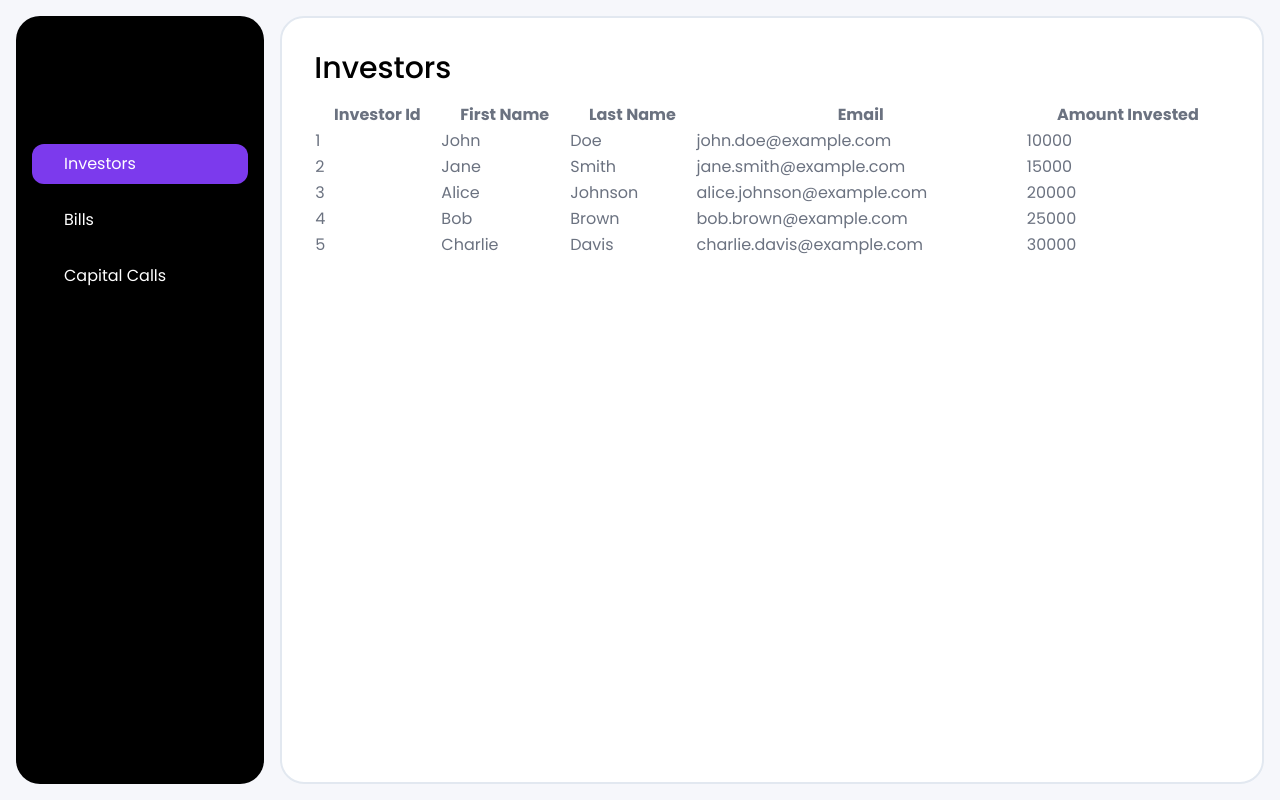
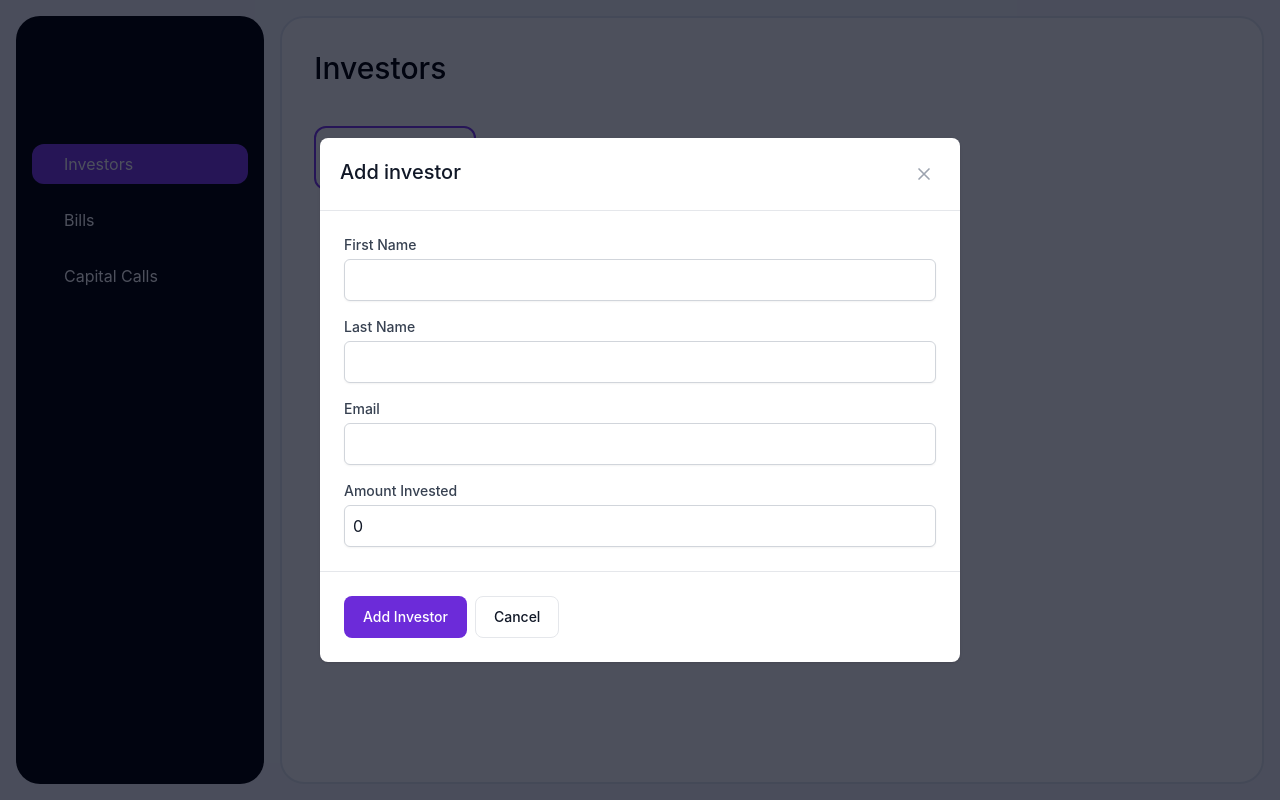
Before and after one commit to moustaphboss/archimed, a React (Create React App) app in the folder client/: page / in a window 1280 px wide. Both pictures are taken after a click on the button "Add Investor". Built offline with nearby package versions, Linux system fonts and the light colour scheme.

Commit message:
Adding investor form

```diff
--- a/client/src/App.tsx
+++ b/client/src/App.tsx
@@ -1,5 +1,7 @@
 import React, { useState } from "react";
 import "./App.css";
+import "flowbite/dist/flowbite.css";
+
 import Sidebar from "./components/Sidebar";
 import CapitalCallsSection from "./components/sections/CapitalCallsSection";
 import BillsSection from "./components/sections/BillsSection";
--- a/client/src/components/sections/InvestorsSection.tsx
+++ b/client/src/components/sections/InvestorsSection.tsx
@@ -1,6 +1,6 @@
 import React, { useState } from "react";
 import { Investor } from "../../utils/interfaces";
-import { Table } from "flowbite-react";
+import { Button, Modal, Table } from "flowbite-react";
 
 const INVESTORS: Investor[] = [
   {
@@ -42,15 +42,49 @@ const INVESTORS: Investor[] = [
 
 export default function InvestorsSection() {
   const [investors, setInvestors] = useState<Investor[]>([]);
+  const [openModal, setOpenModal] = useState(false);
+  const [newInvestor, setNewInvestor] = useState<Investor>({
+    id: 0,
+    first_name: "",
+    last_name: "",
+    email: "",
+    amount_invested: 0,
+  });
+
   const hasInvestors = investors.length > 0;
 
-  const generateInvestors = () => {
-    setInvestors(INVESTORS);
+  const handleChange = (e: React.ChangeEvent<HTMLInputElement>) => {
+    const { name, value } = e.target;
+    setNewInvestor((prev) => ({
+      ...prev,
+      [name]: name === "amount_invested" ? parseFloat(value) : value,
+    }));
+  };
+
+  const handleAddInvestor = () => {
+    setInvestors((prev) => [...prev, { ...newInvestor, id: prev.length + 1 }]);
+    setOpenModal(false);
+    setNewInvestor({
+      id: 0,
+      first_name: "",
+      last_name: "",
+      email: "",
+      amount_invested: 0,
+    });
   };
 
   return (
     <>
       <h1 className="text-3xl font-medium">Investors</h1>
+
+      <button
+        onClick={() => setOpenModal(true)}
+        className="text-lg text-violet-600 border-2 border-violet-600 font-medium hover:bg-violet-600 hover:text-white p-4 rounded-xl mt-10 "
+      >
+        <i className={`fi-rr-user-add mt-2 mr-4`}></i>
+        Add Investor
+      </button>
+
       {hasInvestors ? (
         <div className="mt-4">
           <Table>
@@ -76,7 +110,7 @@ export default function InvestorsSection() {
         </div>
       ) : (
         <div className="mt-4 flex flex-col items-center">
-          <p className="mt-20 mb-8 text-gray-500 text-2xl">
+          <p className="mb-8 text-gray-500 text-2xl">
             There are no investors to display.
           </p>
           <div className="bg-slate-100 p-8 mb-8 rounded-3xl">
@@ -124,15 +158,76 @@ export default function InvestorsSection() {
               </defs>
             </svg>
           </div>
-
-          <button
-            onClick={() => generateInvestors()}
-            className=" bg-violet-600 hover:bg-violet-700 text-white p-4 rounded-xl"
-          >
-            Add Investor
-          </button>
         </div>
       )}
+
+      <Modal
+        show={openModal}
+        className="text-gray-900 bg-slate-950 bg-opacity-70"
+        onClose={() => setOpenModal(false)}
+      >
+        <Modal.Header>Add investor</Modal.Header>
+        <Modal.Body>
+          <form className="space-y-4">
+            <div>
+              <label className="block text-sm font-medium text-gray-700">
+                First Name
+              </label>
+              <input
+                type="text"
+                name="first_name"
+                value={newInvestor.first_name}
+                onChange={handleChange}
+                className="mt-1 block w-full p-2 border border-gray-300 rounded-md shadow-sm focus:ring-indigo-500 focus:border-indigo-500 sm:text-sm"
+              />
+            </div>
+            <div>
+              <label className="block text-sm font-medium text-gray-700">
+                Last Name
+              </label>
+              <input
+                type="text"
+                name="last_name"
+                value={newInvestor.last_name}
+                onChange={handleChange}
+                className="mt-1 block w-full p-2 border border-gray-300 rounded-md shadow-sm focus:ring-indigo-500 focus:border-indigo-500 sm:text-sm"
+              />
+            </div>
+            <div>
+              <label className="block text-sm font-medium text-gray-700">
+                Email
+              </label>
+              <input
+                type="email"
+                name="email"
+                value={newInvestor.email}
+                onChange={handleChange}
+                className="mt-1 block w-full p-2 border border-gray-300 rounded-md shadow-sm focus:ring-indigo-500 focus:border-indigo-500 sm:text-sm"
+              />
+            </div>
+            <div>
+              <label className="block text-sm font-medium text-gray-700">
+                Amount Invested
+              </label>
+              <input
+                type="number"
+                name="amount_invested"
+                value={newInvestor.amount_invested}
+                onChange={handleChange}
+                className="mt-1 block w-full p-2 border border-gray-300 rounded-md shadow-sm focus:ring-indigo-500 focus:border-indigo-500 sm:text-sm"
+              />
+            </div>
+          </form>
+        </Modal.Body>
+        <Modal.Footer>
+          <Button className="bg-purple-700" onClick={handleAddInvestor}>
+            Add Investor
+          </Button>
+          <Button color="gray" onClick={() => setOpenModal(false)}>
+            Cancel
+          </Button>
+        </Modal.Footer>
+      </Modal>
     </>
   );
 }
--- a/client/src/index.css
+++ b/client/src/index.css
@@ -5,9 +5,9 @@
 @import "~@flaticon/flaticon-uicons/css/all/all";
 body {
   margin: 0;
-  font-family: -apple-system, BlinkMacSystemFont, "Segoe UI", "Roboto", "Oxygen",
-    "Ubuntu", "Cantarell", "Fira Sans", "Droid Sans", "Helvetica Neue",
-    sans-serif;
+  font-family: -apple-system, BlinkMacSystemFont, "Poppins", "Segoe UI",
+    "Roboto", "Oxygen", "Ubuntu", "Cantarell", "Fira Sans", "Droid Sans",
+    "Helvetica Neue", sans-serif;
   -webkit-font-smoothing: antialiased;
   -moz-osx-font-smoothing: grayscale;
 }
--- a/client/tailwind.config.js
+++ b/client/tailwind.config.js
@@ -12,4 +12,5 @@ module.exports = {
     },
   },
   plugins: [require("flowbite/plugin")],
+  darkMode: "class",
 };
```
